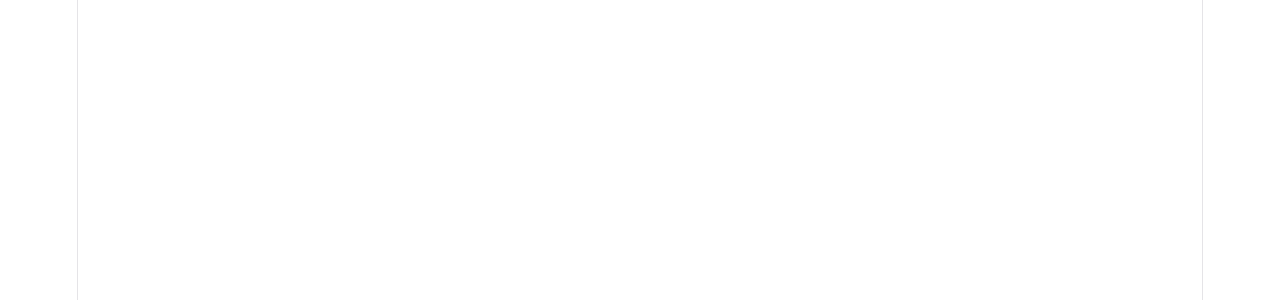
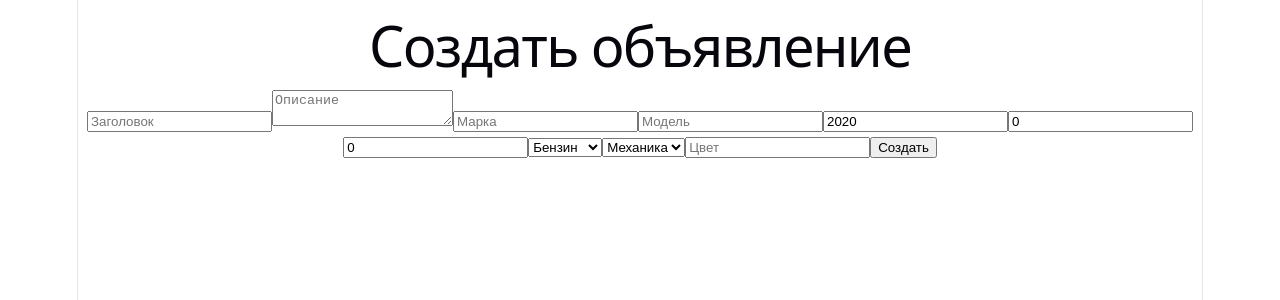
Before and after one commit to kravamango/carstudio, a React (Vite) app in the folder frontend/: page /create-car in a window 1280 px wide. Before the commit this address had no page. Shown: the top 300 px of the page. Built offline with nearby package versions, Linux system fonts and the light colour scheme.

Commit message:
Add car create and detail pages

```diff
--- a/frontend/src/App.tsx
+++ b/frontend/src/App.tsx
@@ -2,6 +2,8 @@ import { BrowserRouter as Router, Routes, Route } from 'react-router-dom';
 import HomePage from './pages/HomePage';
 import LoginPage from './pages/LoginPage';
 import RegisterPage from './pages/RegisterPage';
+import CreateCarPage from './pages/CreateCarPage';
+import CarDetailPage from './pages/CarDetailPage';
 
 function App() {
   return (
@@ -10,6 +12,8 @@ function App() {
           <Route path="/" element={<HomePage />} />
           <Route path="/login" element={<LoginPage />} />
           <Route path="/register" element={<RegisterPage />} />
+          <Route path="/create-car" element={<CreateCarPage />} />
+          <Route path="/cars/:id" element={<CarDetailPage />} />
         </Routes>
       </Router>
   );
--- /dev/null
+++ b/frontend/src/pages/CarDetailPage.tsx
@@ -0,0 +1,51 @@
+import { useEffect, useState } from 'react';
+import { useParams } from 'react-router-dom';
+import api from '../services/api';
+
+interface Car {
+    id: string;
+    title: string;
+    description: string;
+    brand: string;
+    model: string;
+    year: number;
+    mileage: number;
+    price: number;
+    fuelType: string;
+    transmission: string;
+    color: string;
+    user: {
+        firstName: string;
+        lastName: string;
+        email: string;
+    };
+}
+
+export default function CarDetailPage() {
+    const { id } = useParams();
+    const [car, setCar] = useState<Car | null>(null);
+
+    useEffect(() => {
+        api.get(`/cars/${id}`).then((res) => setCar(res.data));
+    }, [id]);
+
+    if (!car) return <div>Загрузка...</div>;
+
+    return (
+        <div>
+            <h1>{car.title}</h1>
+            <p>{car.description}</p>
+            <p>Марка: {car.brand}</p>
+            <p>Модель: {car.model}</p>
+            <p>Год: {car.year}</p>
+            <p>Пробег: {car.mileage} км</p>
+            <p>Цена: {car.price} €</p>
+            <p>Топливо: {car.fuelType}</p>
+            <p>Коробка: {car.transmission}</p>
+            <p>Цвет: {car.color}</p>
+            <h3>Продавец</h3>
+            <p>{car.user.firstName} {car.user.lastName}</p>
+            <p>{car.user.email}</p>
+        </div>
+    );
+}
--- /dev/null
+++ b/frontend/src/pages/CreateCarPage.tsx
@@ -0,0 +1,104 @@
+import { useState } from 'react';
+import { useNavigate } from 'react-router-dom';
+import api from '../services/api';
+
+export default function CreateCarPage() {
+    const [form, setForm] = useState({
+        title: '',
+        description: '',
+        brand: '',
+        model: '',
+        year: 2020,
+        mileage: 0,
+        price: 0,
+        fuelType: 'petrol',
+        transmission: 'manual',
+        color: ''
+    });
+    const navigate = useNavigate();
+
+    const handleSubmit = async (e: React.FormEvent) => {
+        e.preventDefault();
+        try {
+            const token = localStorage.getItem('token');
+            await api.post('/cars', form, {
+                headers: { Authorization: `Bearer ${token}` }
+            });
+            navigate('/');
+        } catch (error) {
+            alert('Ошибка создания объявления');
+        }
+    };
+
+    return (
+        <div>
+            <h1>Создать объявление</h1>
+            <form onSubmit={handleSubmit}>
+                <input
+                    type="text"
+                    placeholder="Заголовок"
+                    value={form.title}
+                    onChange={(e) => setForm({ ...form, title: e.target.value })}
+                />
+                <textarea
+                    placeholder="Описание"
+                    value={form.description}
+                    onChange={(e) => setForm({ ...form, description: e.target.value })}
+                />
+                <input
+                    type="text"
+                    placeholder="Марка"
+                    value={form.brand}
+                    onChange={(e) => setForm({ ...form, brand: e.target.value })}
+                />
+                <input
+                    type="text"
+                    placeholder="Модель"
+                    value={form.model}
+                    onChange={(e) => setForm({ ...form, model: e.target.value })}
+                />
+                <input
+                    type="number"
+                    placeholder="Год"
+                    value={form.year}
+                    onChange={(e) => setForm({ ...form, year: Number(e.target.value) })}
+                />
+                <input
+                    type="number"
+                    placeholder="Пробег"
+                    value={form.mileage}
+                    onChange={(e) => setForm({ ...form, mileage: Number(e.target.value) })}
+                />
+                <input
+                    type="number"
+                    placeholder="Цена"
+                    value={form.price}
+                    onChange={(e) => setForm({ ...form, price: Number(e.target.value) })}
+                />
+                <select
+                    value={form.fuelType}
+                    onChange={(e) => setForm({ ...form, fuelType: e.target.value })}
+                >
+                    <option value="petrol">Бензин</option>
+                    <option value="diesel">Дизель</option>
+                    <option value="electric">Электро</option>
+                    <option value="hybrid">Гибрид</option>
+                </select>
+                <select
+                    value={form.transmission}
+                    onChange={(e) => setForm({ ...form, transmission: e.target.value })}
+                >
+                    <option value="manual">Механика</option>
+                    <option value="automatic">Автомат</option>
+                </select>
+                <input
+                    type="text"
+                    placeholder="Цвет"
+                    value={form.color}
+                    onChange={(e) => setForm({ ...form, color: e.target.value })}
+                />
+                <button type="submit">Создать</button>
+            </form>
+        </div>
+    );
+}
--- a/frontend/src/pages/HomePage.tsx
+++ b/frontend/src/pages/HomePage.tsx
@@ -1,4 +1,5 @@
 import { useEffect, useState } from 'react';
+import { Link } from 'react-router-dom';
 import api from '../services/api';
 
 interface Car {
@@ -19,10 +20,13 @@ export default function HomePage() {
     return (
         <div>
             <h1>Автомобили</h1>
+            <Link to="/create-car">Создать объявление</Link>
             <div>
                 {cars.map((car) => (
                     <div key={car.id}>
-                        <h3>{car.title}</h3>
+                        <h3>
+                            <Link to={`/cars/${car.id}`}>{car.title}</Link>
+                        </h3>
                         <p>Год: {car.year}</p>
                         <p>Пробег: {car.mileage} км</p>
                         <p>Цена: {car.price} €</p>
```
